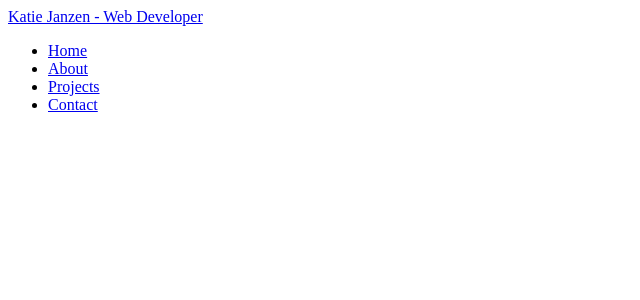
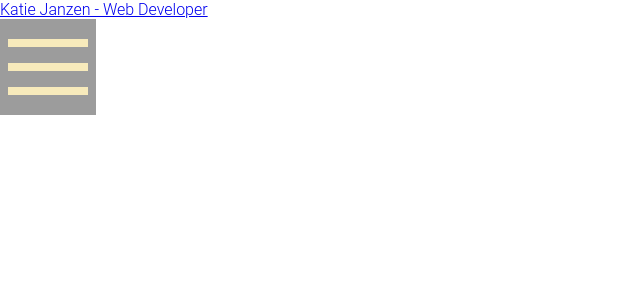
Before and after one commit to ImpendingKataclysm/portfolio_site, a Django app: template templates/base.html in a window 1280 px wide. Shown: the top 300 px of the page, without its empty margins (0-640 px from the left). Run offline with Django 3.2, Linux system fonts and the light colour scheme; the template is opened without the code that fills it, so the values that code supplies are empty.

Commit message:
Hide the nav bar by default and add javascript to show the nav bar when a button is pressed

```diff
--- /dev/null
+++ b/mysite/static/css/main.css
@@ -0,0 +1,26 @@
+@font-face {
+    font-family: "Roboto";
+    src: url("../fonts/Roboto-Regular.ttf");
+}
+
+html, body {
+    box-sizing: border-box;
+    padding: 0;
+    margin: 0;
+}
+
+body {
+    font-family: "Roboto Light", sans-serif;
+}
+
+h1, h2 {
+    font-family: "Roboto", sans-serif;
+}
+
+nav {
+    display: none;
+}
+
+nav.show {
+    display: block;
+}
--- /dev/null
+++ b/mysite/static/js/script.js
@@ -0,0 +1,9 @@
+let nav_btn = document.getElementById("nav-display");
+let navbar = document.getElementById("navbar");
+
+nav_btn.addEventListener("click", showNav);
+
+function showNav()
+{
+    navbar.classList.toggle("show");
+}
--- a/templates/base.html
+++ b/templates/base.html
@@ -1,9 +1,11 @@
+{% load static %}
 <!DOCTYPE html>
 <html lang="en">
 <head>
     <meta charset="UTF-8">
     <meta name="viewport" content="width=device-width, initial-scale=1">
     <title>Katie Janzen - {% block title %}{% endblock %}</title>
+    <link rel="stylesheet" href="{% static 'css/main.css' %}">
 </head>
 <body>
     <div>
@@ -11,7 +13,10 @@
            <div>
                <a href="{% url 'home' %}">Katie Janzen - Web Developer</a>
            </div>
-           <nav>
+           <div class="nav-btn" id="nav-display">
+               <img src="{% static 'images/nav_icon.png' %}" alt="nav button icon">
+           </div>
+           <nav id="navbar">
                <ul>
                    <li><a href="{% url 'home' %}">Home</a></li>
                    <li><a href="{% url 'about' %}">About</a></li>
@@ -25,5 +30,6 @@
             {% block content %}{% endblock %}
         </main>
     </div>
+    <script src="{% static 'js/script.js' %}"></script>
 </body>
 </html>
```
Also changed, not shown: mysite/static/fonts/LICENSE.txt (added), mysite/static/fonts/Roboto-Light.ttf (added), mysite/static/fonts/Roboto-Regular.ttf (added), mysite/static/images/nav_icon.png (added).
